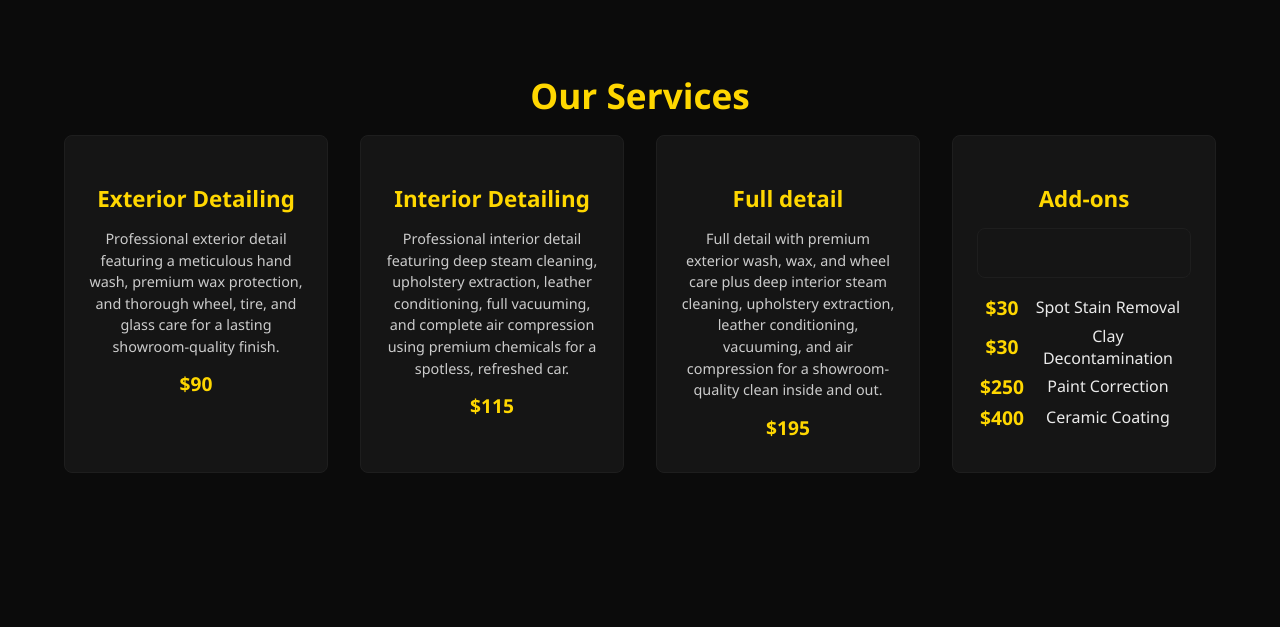
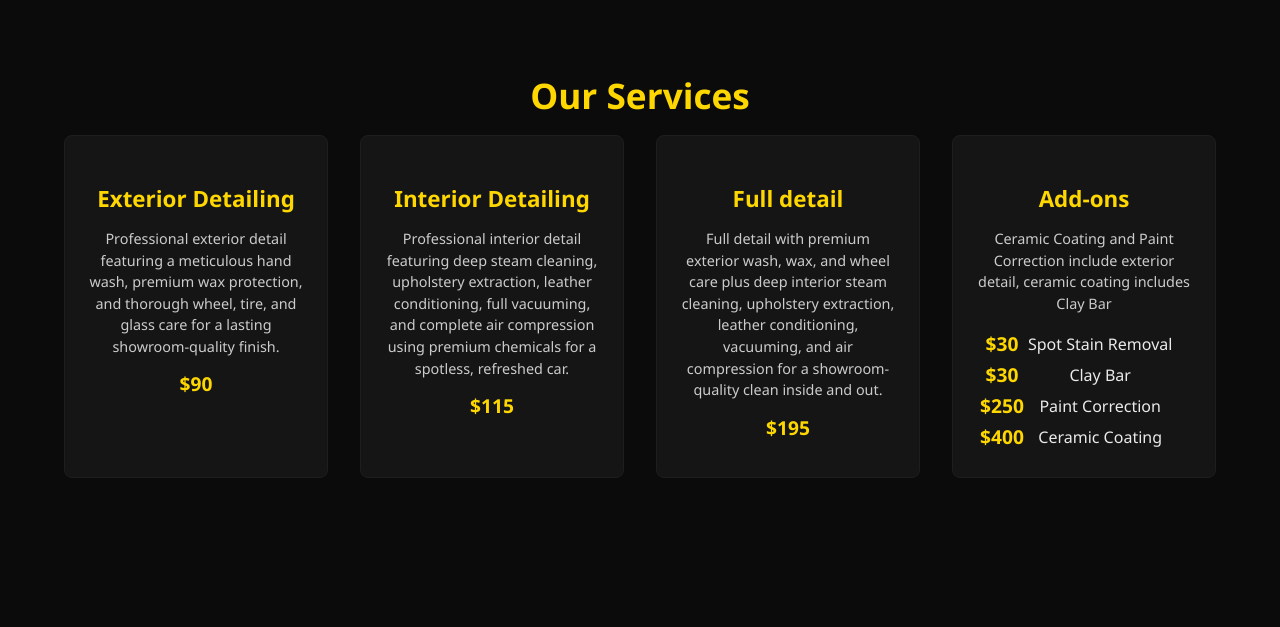
Before and after one commit to autofxdetailing/car-detailing-website, a plain HTML site: page index.html in a window 1280 px wide. Shown: the part 647-1274 px from the top of the page. Drawn offline with Linux system fonts and the light colour scheme; files whose address does not match are found by name.

Commit message:
Update index.html
changed paragraph

```diff
--- a/index.html
+++ b/index.html
@@ -66,15 +66,16 @@
           <!-- Service Item 4 -->
           <div class="service-item">
             <h3>Add-ons</h3>
-            <p class="service-item">
-               <table> <tr>
+            <p>
+              Ceramic Coating and Paint Correction include exterior detail, ceramic coating includes Clay Bar
+            </p>
+              <table> <tr>
                  <td><span class="price">$30</span></td><td> Spot Stain Removal</td></tr>
-                <td><span class="price">$30</span></td><td>Clay Decontamination</td><tr>
+                <td><span class="price">$30</span></td><td>Clay Bar</td><tr>
                 <td><span class="price">$250</span></td><td>Paint Correction</td></tr>
                 <td><span class="price">$400</span></td><td>Ceramic Coating</td></tr>
                  </tr>
                </table>
-          </p>
           </div>
         </div>
       </div>
```
